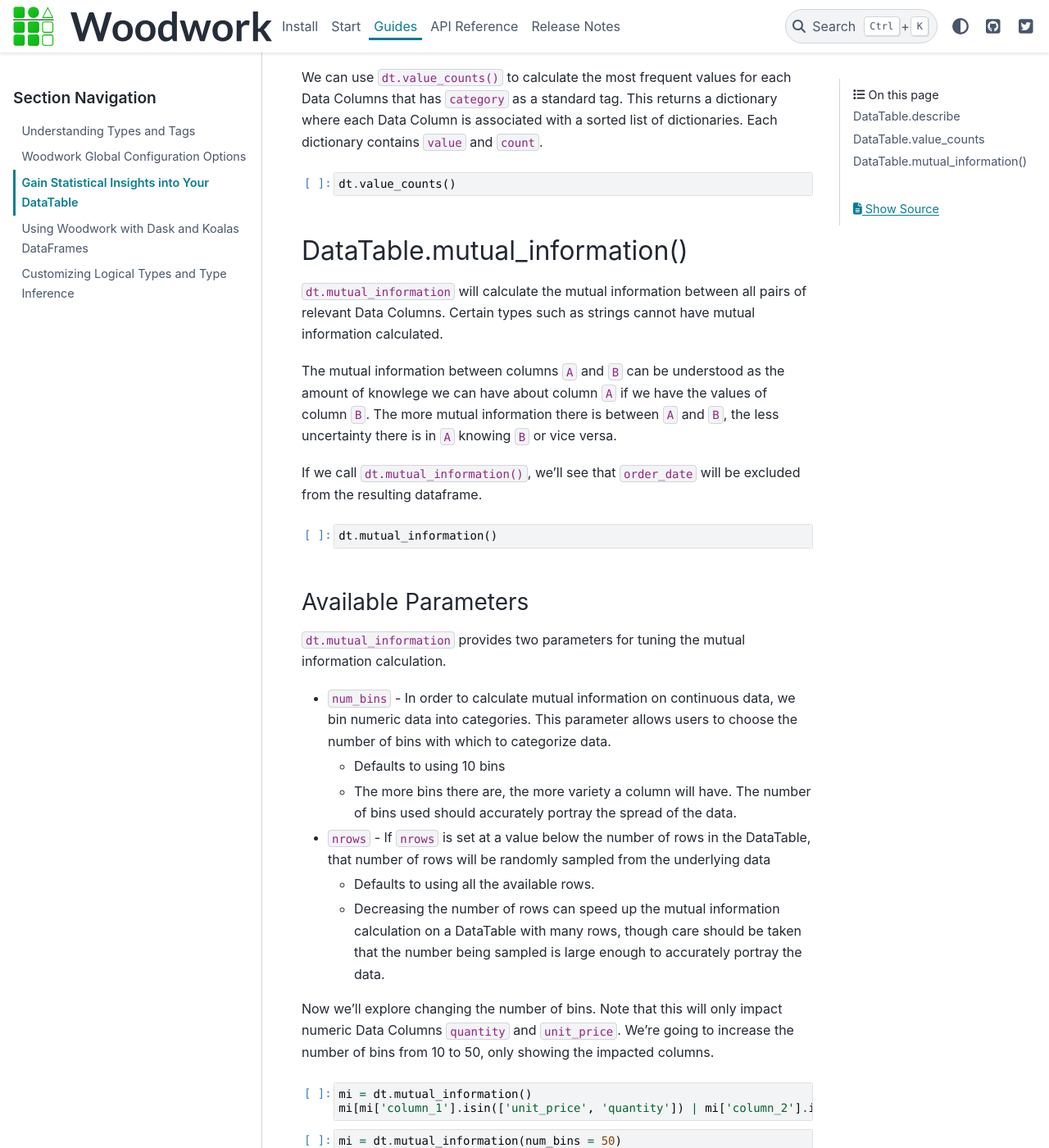
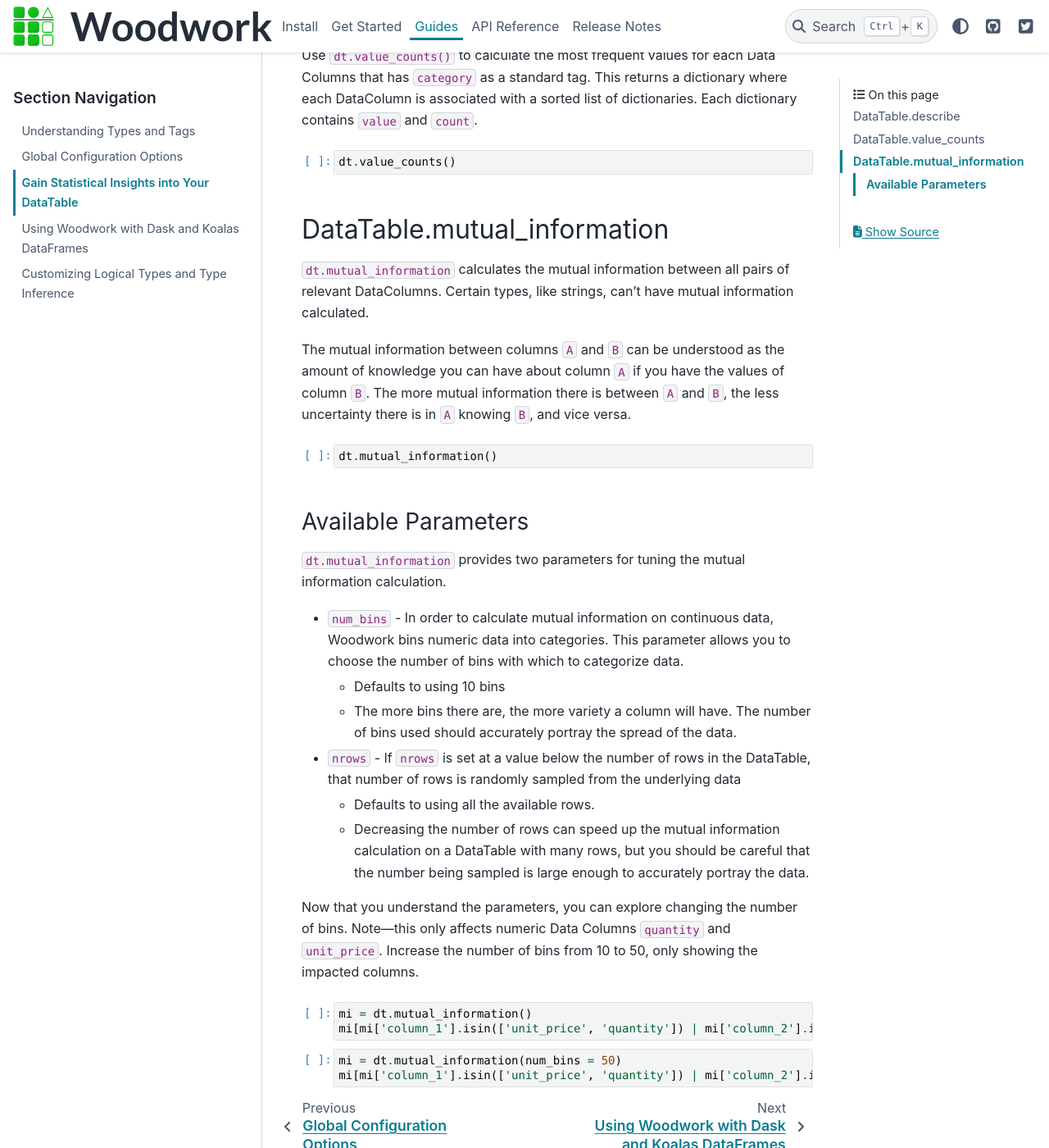
Before and after one commit to alteryx/woodwork, a Sphinx documentation site: the page built from docs/source/guides/statistical_insights.ipynb, in a window 1280 px wide and 1400 px high, scrolled down 1018 px. Shown: the whole window at 82% size. Built offline with Sphinx 7.4.7 and the PyData theme 0.15.4, drawn with Linux system fonts in a browser that asks for light colours; comment, search, counter and statistics services are not loaded; some of the changed text lies outside the part shown.

Commit message:
Update docs based on tech writer feedback (#527)
* update start page

* "update statistical insights"

* update setting config options

* update understanding types and tags

* update dask and koalas guide

* update custom types

* update release notes

* fix error

* pr comments

Co-authored-by: Gaurav Sheni <gvsheni@gmail.com>

```diff
--- a/docs/source/release_notes.rst
+++ b/docs/source/release_notes.rst
@@ -13,6 +13,7 @@ Release Notes
     * Documentation Changes
         * Add Alteryx OSS Twitter link (:pr:`519`)
         * Update logo and add new favicon (:pr:`521`)
+        * Multiple improvements to Getting Started page and guides (:pr:`527`)
     * Testing Changes
 
 Thanks to the following people for contributing to this release:
```
Also changed, not shown: docs/source/guides/custom_types_and_type_inference.ipynb, docs/source/guides/setting_config_options.ipynb, docs/source/guides/statistical_insights.ipynb, docs/source/guides/understanding_types_and_tags.ipynb, docs/source/guides/using_woodwork_with_dask_and_koalas.ipynb, docs/source/start.ipynb.
